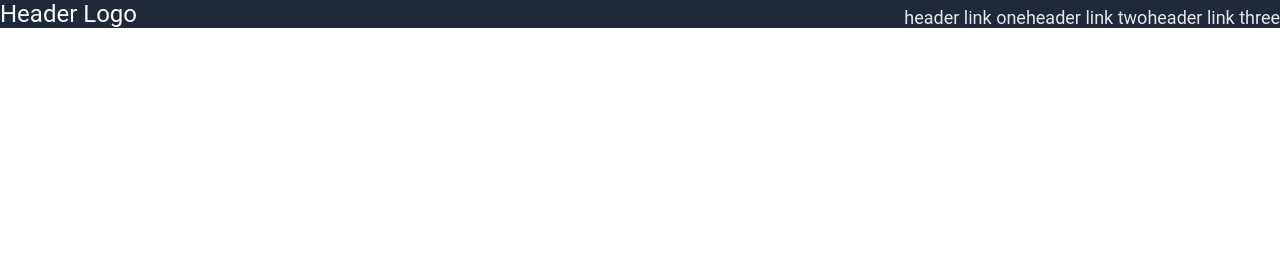
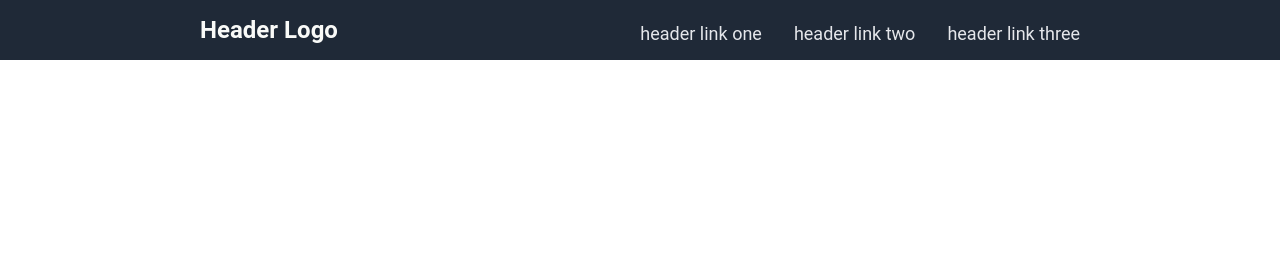
Before and after one commit to patrickpstapleton/Odin-Landing-Page, a plain HTML site: page index.html in a window 1280 px wide. Shown: the top 267 px of the page. Drawn offline with Linux system fonts and the light colour scheme.

Commit message:
update header to match image ref

```diff
--- a/styles.css
+++ b/styles.css
@@ -10,6 +10,7 @@ body {
 
 .header {
   margin: 0;
+  padding: 16px 200px;
   background-color: #1f2937;
   display: flex;
 }
@@ -17,6 +18,7 @@ body {
 .header_logo {
   color: #f9faf8;
   font-size: 24px;
+  font-weight: bold;
 }
 
 ul {
@@ -26,6 +28,7 @@ ul {
   display: flex;
   margin-left: auto;
   align-items: flex-end;
+  gap: 32px;
 }
 
 a {
```
